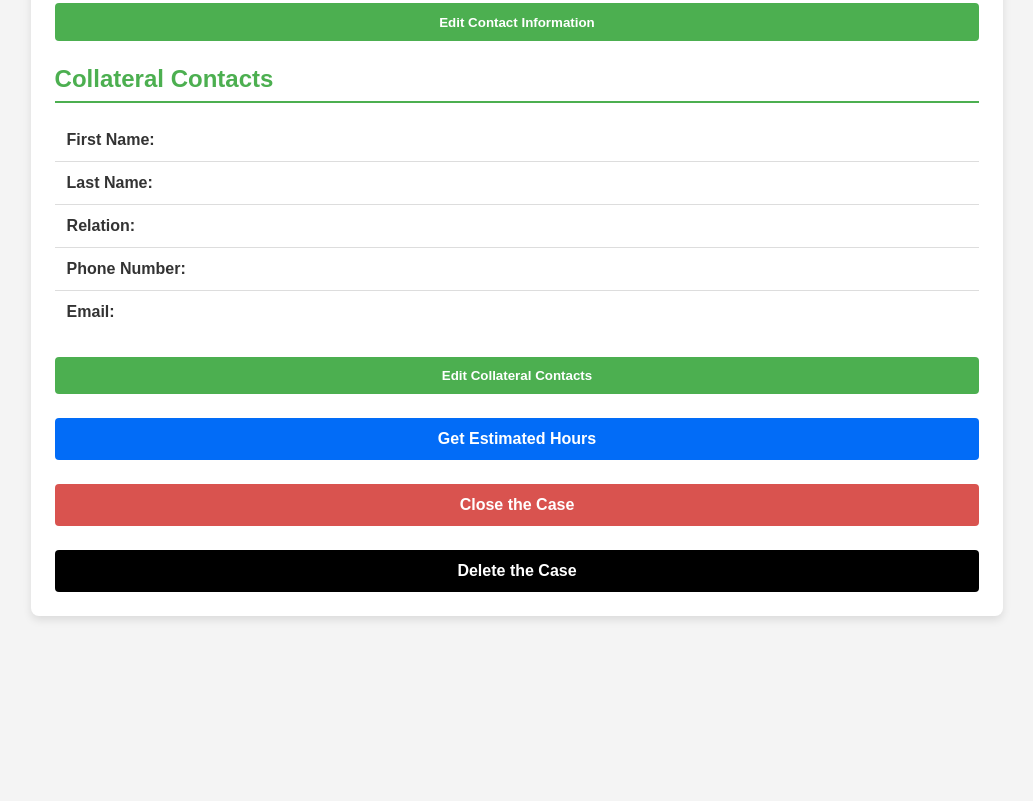
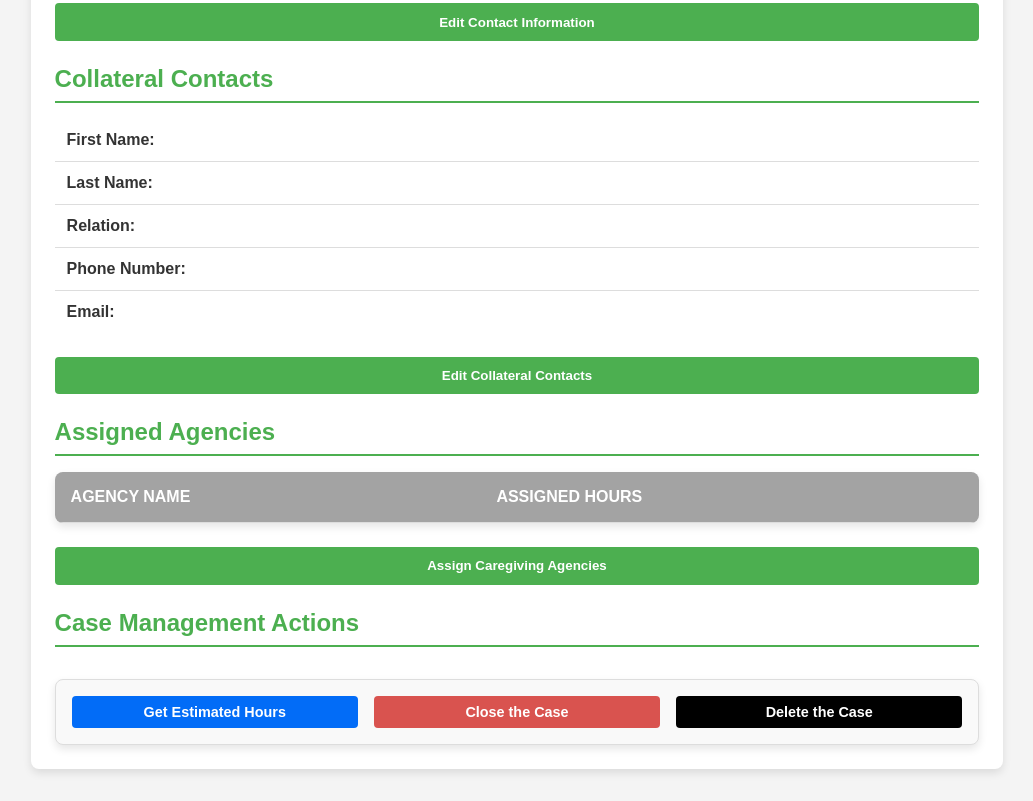
Before and after one commit to azadbakr/SWApp, a website: page public/client_details.html in a window 1280 px wide. Shown: the part 865-1666 px from the top of the page, without its empty margins (123-1156 px from the left). Before the commit the page ends 1513 px from the top, so only its background shows below. Drawn offline with Linux system fonts and the light colour scheme; no server answers.

Commit message:
Made modifications to communicate with Microservice C, Caregiver Assignment.

```diff
--- a/public/CSS/styles.css
+++ b/public/CSS/styles.css
@@ -308,7 +308,7 @@ legend {
 
 /* Styling for the Log Out link */
 .logout-link {
-    color: #d9534f; /* Red color for the Log Out link */
+    color: #d9534f;
     font-weight: bold;
     transition: color 0.3s;
     background-color: #c9302c;
@@ -363,60 +363,105 @@ legend {
     background-color: #e0e0e0;
 }
 
+/* Inline Action Buttons Section */
+.action-buttons-section-inline {
+    display: flex;
+    justify-content: center;
+    gap: 1rem;
+    margin-top: 2rem;
+    padding: 1rem;
+    background-color: #f9f9f9;
+    border: 1px solid #ddd;
+    border-radius: 8px;
+    box-shadow: 0 4px 8px rgba(0, 0, 0, 0.1);
+}
 
-#getEstimatedHoursButton {
-    display: block;
-    width: 100%;
-    padding: 0.75rem;
-    margin-top: 1.5rem;
-    background-color: #026cf7;
+/* General Styling for Inline Action Buttons */
+.inline-action-button {
+    padding: 0.5rem 1rem;
+    font-size: 0.9rem;
+    font-weight: bold;
     color: white;
-    font-size: 1rem;
-    font-weight: bold;
     border: none;
     border-radius: 4px;
     cursor: pointer;
-    transition: background-color 0.3s;
+    transition: background-color 0.3s, transform 0.2s;
 }
 
-#getEstimatedHoursButtonn:hover {
+/* Hover Effect for Buttons */
+.inline-action-button:hover {
+    transform: translateY(-1px);
+}
+
+/* Specific Button Colors */
+.inline-action-button#getEstimatedHoursButton {
+    background-color: #026cf7;
+}
+
+.inline-action-button#getEstimatedHoursButton:hover {
     background-color: #024195;
 }
 
-#closeCaseButton {
-    display: block;
-    width: 100%;
-    padding: 0.75rem;
-    margin-top: 1.5rem;
+.inline-action-button.close-button {
     background-color: #d9534f;
-    color: white;
-    font-size: 1rem;
-    font-weight: bold;
-    border: none;
-    border-radius: 4px;
-    cursor: pointer;
-    transition: background-color 0.3s;
 }
 
-#closeCaseButton:hover {
-    background-color: #c9302c;
+.inline-action-button.close-button:hover {
+    background-color: #9d1c17;
 }
 
-#deleteCaseButton {
-    display: block;
-    width: 100%;
-    padding: 0.75rem;
-    margin-top: 1.5rem;
+.inline-action-button.delete-button {
     background-color: #000;
-    color: white;
-    font-size: 1rem;
-    font-weight: bold;
-    border: none;
-    border-radius: 4px;
-    cursor: pointer;
-    transition: background-color 0.3s;
 }
 
-#deleteCaseButton:hover {
+.inline-action-button.delete-button:hover {
     background-color: #444;
 }
+
+
+/* Caregiver Assignment Table Section */
+#assignedAgenciesTable {
+    width: 100%;
+    border-collapse: collapse;
+    margin-top: 1rem;
+    background-color: #f9f9f9;
+    box-shadow: 0 4px 8px rgba(0, 0, 0, 0.1);
+    border-radius: 8px;
+    overflow: hidden;
+}
+
+#assignedAgenciesTable th, #assignedAgenciesTable td {
+    padding: 1rem;
+    text-align: left;
+    border-bottom: 1px solid #ddd;
+}
+
+#assignedAgenciesTable th {
+    background-color: #a3a3a3;
+    color: white;
+    font-weight: bold;
+    text-transform: uppercase;
+}
+
+#assignedAgenciesTable tr:hover {
+    background-color: #e0e0e0;
+}
+
+/* Center the table container */
+.details-container {
+    width: 80%;
+    margin: 0 auto;
+    padding: 1.5rem;
+    background-color: #ffffff;
+    border-radius: 8px;
+    box-shadow: 0 4px 8px rgba(0, 0, 0, 0.1);
+}
+
+.details-container h3 {
+    margin-top: 1.5rem;
+    font-size: 1.5rem;
+    color: #4CAF50;
+    border-bottom: 2px solid #4CAF50;
+    padding-bottom: 0.5rem;
+    margin-bottom: 1rem;
+}
--- a/public/client_details.html
+++ b/public/client_details.html
@@ -64,14 +64,34 @@
             </table>
             <button onclick="editSection('collateralContacts')">Edit Collateral Contacts</button>
 
-            <!-- Estimate Hours Button -->
-            <button id="getEstimatedHoursButton" onclick="getEstimatedHours()">Get Estimated Hours</button>
+            <!-- Caregiving Agencies Section -->
+            <h3>Assigned Agencies</h3>
+            <table id="assignedAgenciesTable">
+                <thead>
+                    <tr>
+                        <th>Agency Name</th>
+                        <th>Assigned Hours</th>
+                    </tr>
+                </thead>
+                <tbody>
+                    <!-- Assigned agencies will be dynamically added here -->
+                </tbody>
+            </table>
+            <button id="assignAgenciesButton" onclick="assignAgencies()">Assign Caregiving Agencies</button>
 
-            <!-- Close the Case Button -->
-            <button id="closeCaseButton" onclick="closeCase()">Close the Case</button>
+            <h3>Case Management Actions</h3>
+            <div class="action-buttons-section-inline">
 
-            <!-- Delete Case Button -->
-            <button id="deleteCaseButton" onclick="deleteCase()">Delete the Case</button>
+                <!-- Estimate Hours Button -->
+                <button id="getEstimatedHoursButton" class="inline-action-button" onclick="getEstimatedHours()">Get Estimated Hours</button>
+
+                <!-- Close the Case Button -->
+                <button id="closeCaseButton" class="inline-action-button close-button" onclick="closeCase()">Close the Case</button>
+
+                <!-- Delete Case Button -->
+                <button id="deleteCaseButton" class="inline-action-button delete-button" onclick="deleteCase()">Delete the Case</button>
+
+            </div>
 
             <script>
                 // Function to delete a client's case
@@ -119,7 +139,6 @@
                 .then(response => response.json())
                 .then(clients => {
                     const client = clients.find(client => client.caseNumber === selectedClientId);
-
                     if (client) {
                         document.getElementById("clientName").textContent = `${client.firstName} ${client.lastName}`;
                         document.getElementById("firstName").textContent = client.firstName;
@@ -139,6 +158,9 @@
                         document.getElementById("estimatedHours").textContent = client.estimatedMonthlyHour
                             ? `${client.estimatedMonthlyHour} hours`
                             : "Not available";
+                        if (client.assignedAgencies) {
+                            displayAssignedAgencies(client.assignedAgencies);
+                        }
                     } else {
                         document.getElementById("clientName").textContent = "Client not found.";
                     }
@@ -146,7 +168,59 @@
                 .catch(error => console.error('Error fetching client details:', error));
         }
 
-        displayClientDetails();
+        function displayAssignedAgencies(agencies) {
+            const agenciesTable = document.getElementById("assignedAgenciesTable").querySelector("tbody");
+            agenciesTable.innerHTML = "";
+            agencies.forEach(agency => {
+                const row = document.createElement("tr");
+                row.innerHTML = `
+                    <td>${agency.agencyName}</td>
+                    <td>${agency.hours} hours</td>
+                `;
+                agenciesTable.appendChild(row);
+            });
+        }
+
+        function assignAgencies() {
+            fetch('/api/clients')
+                .then(response => response.json())
+                .then(clients => {
+                    const client = clients.find(c => c.caseNumber === selectedClientId);
+                    if (!client || !client.estimatedMonthlyHour) {
+                        alert("Estimated hours not available.");
+                        return;
+                    }
+
+                    fetch("http://localhost:5679/AssignAgencies", {
+                        method: "POST",
+                        headers: { "Content-Type": "application/json" },
+                        body: JSON.stringify({
+                            caseNumber: selectedClientId,
+                            estimatedMonthlyHour: client.estimatedMonthlyHour,
+                        }),
+                    })
+                        .then(response => response.json())
+                        .then(data => {
+                            if (data.error) {
+                                alert(data.error);
+                                return;
+                            }
+                            const assignedAgencies = data.assignedAgencies;
+
+                            fetch(`/api/clients/${selectedClientId}`, {
+                                method: "PUT",
+                                headers: { "Content-Type": "application/json" },
+                                body: JSON.stringify({ assignedAgencies }),
+                            })
+                                .then(() => {
+                                    alert("Agencies assigned successfully!");
+                                    displayAssignedAgencies(assignedAgencies);
+                                })
+                                .catch(() => alert("Failed to save agencies."));
+                        })
+                        .catch(() => alert("Failed to assign agencies."));
+                });
+        }
 
         // Make fields editable and save changes
         function editSection(section) {
@@ -202,6 +276,12 @@
         function closeCase() {
             document.getElementById("clientName").textContent = "";
             document.querySelectorAll("#demographicsTable td, #contactInfoTable td, #collateralContactsTable td").forEach(td => td.textContent = "");
+            document.getElementById("estimatedHours").textContent = "";
+
+            // Clear the caregiving section
+            const agenciesTable = document.getElementById("assignedAgenciesTable").querySelector("tbody");
+            agenciesTable.innerHTML = "";
+
             localStorage.removeItem("selectedClientId");
             alert("The case has been closed. You can now open another case.");
         }
@@ -251,11 +331,12 @@
                 });
         }
 
-
-
         function confirmNavigation() {
             return confirm("Are you sure you want to log out?");
         }
+
+        displayClientDetails();
+
     </script>
 </body>
 </html>
```
Also changed, not shown: data/clients.json (+34 -2 lines).
